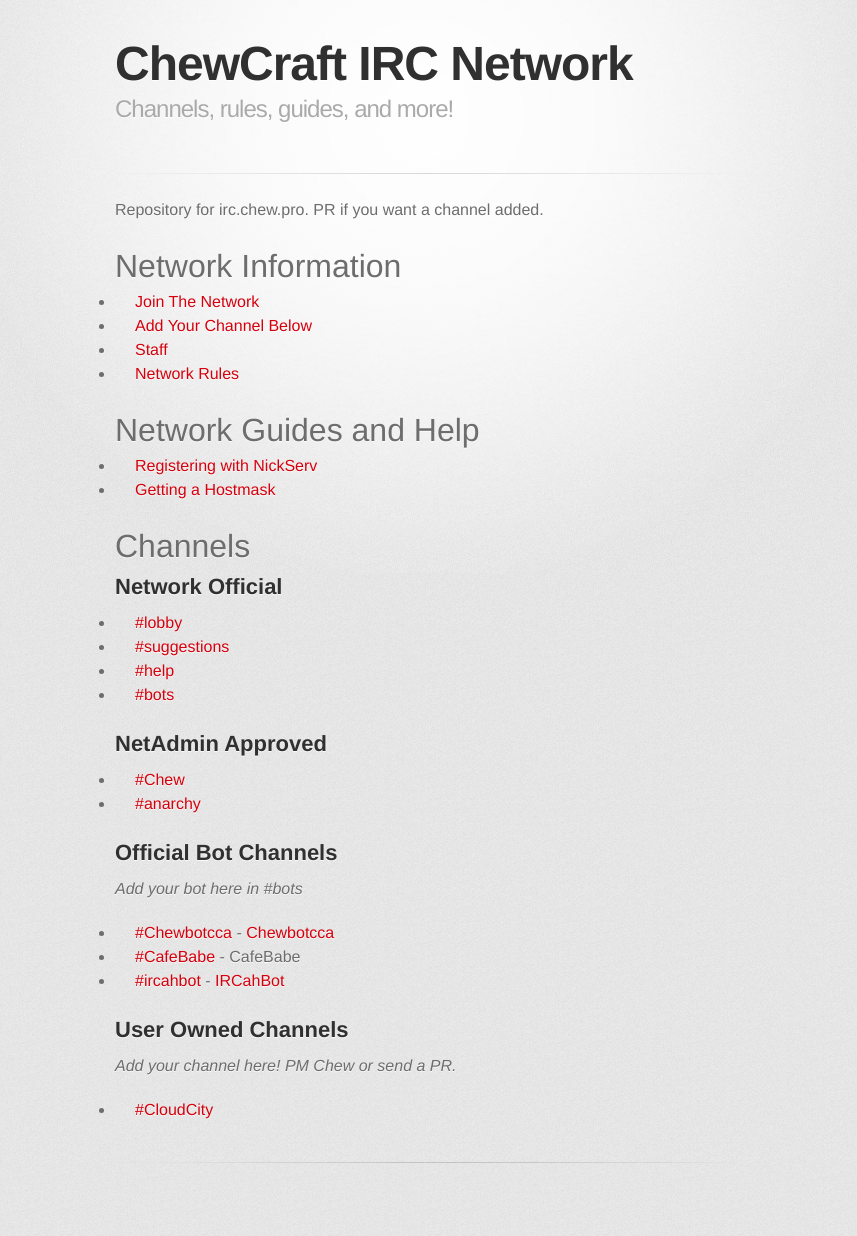
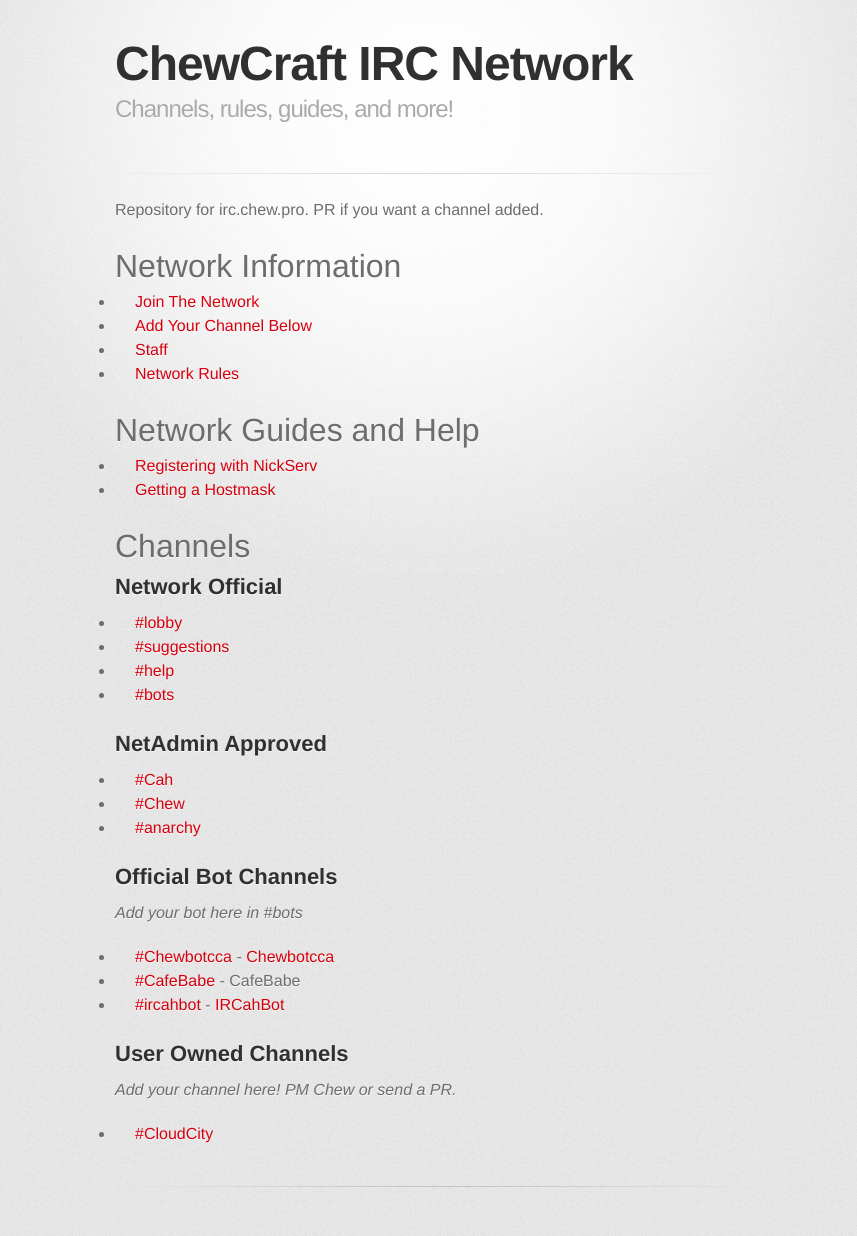
Before and after one commit to ChewChat/chew.chat, a Jekyll site: the page built from index.md, in a window 1280 px wide. Shown: the whole page, without its empty margins (215-1072 px from the left). Built offline with Jekyll 4.4.1, drawn with Linux system fonts in a browser that asks for light colours; some web fonts are replaced; our own code applies the rules of GitHub Pages for plain Markdown files; before the commit the page ends 1212 px from its top, so only the background shows below that.

Commit message:
add #cah channel

```diff
--- a/index.md
+++ b/index.md
@@ -27,6 +27,7 @@ Repository for irc.chew.pro. PR if you want a channel added.
 - [#bots](channels/bots)
 
 ## NetAdmin Approved
+- [#Cah](channels/cah)
 - [#Chew](channels/chew)
 - [#anarchy](channels/anarchy)
 
```
